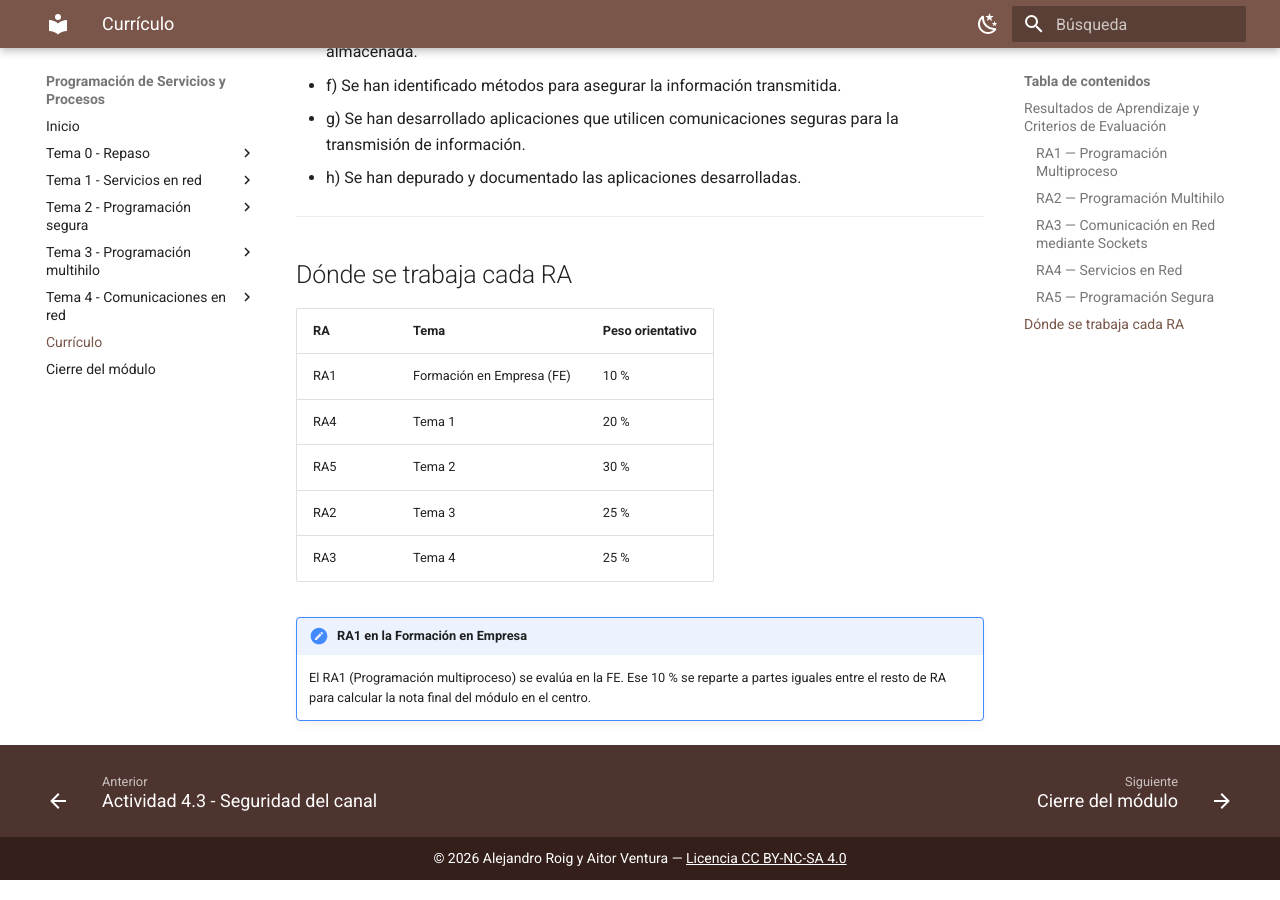
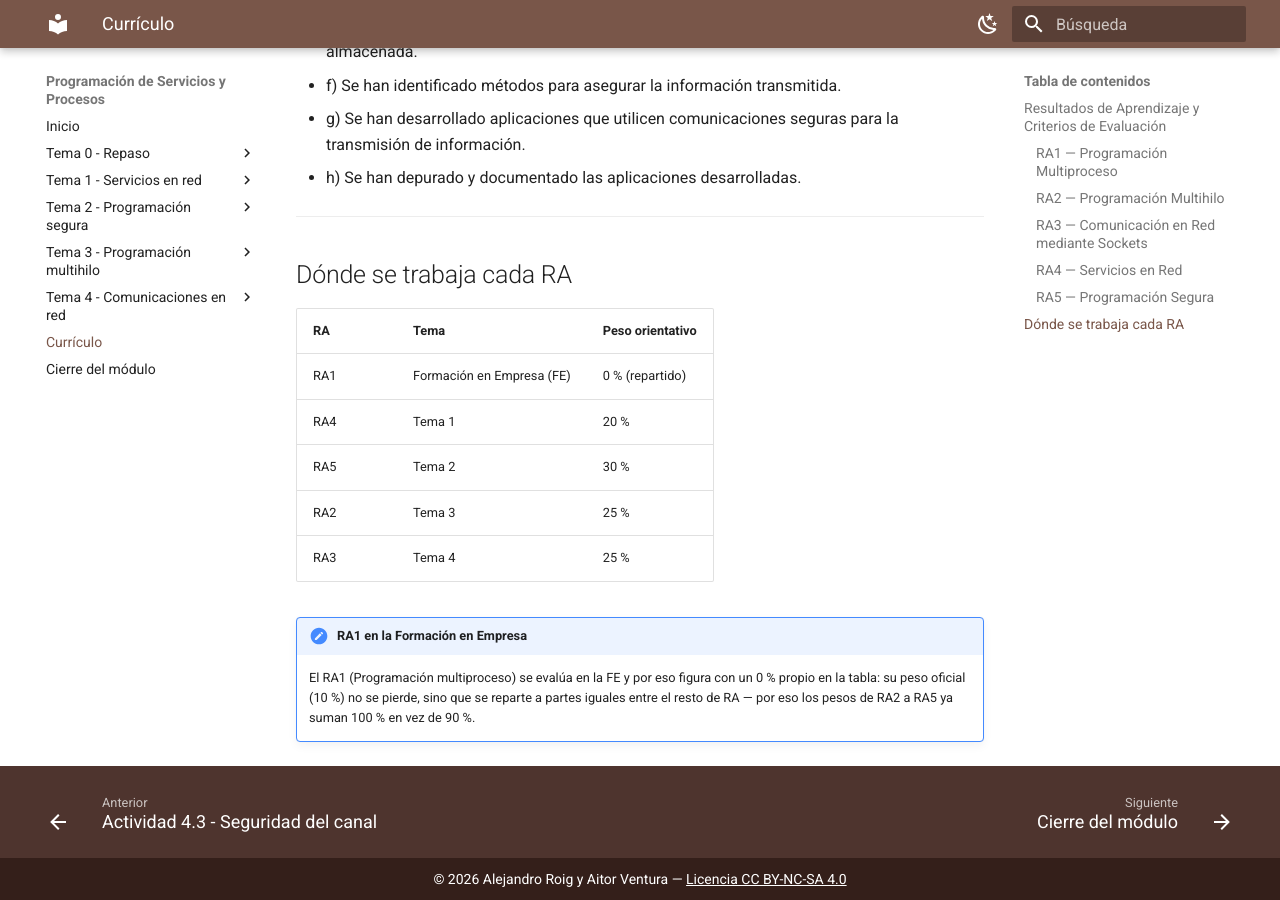
Before and after one commit to aitorventura/programacion-servicios-procesos, an MkDocs documentation site: the page built from docs/curriculum.md, in a window 1280 px wide and 900 px high, scrolled down 3012 px. Built offline with MkDocs 1.6.1 and Material for MkDocs 9.7.7, drawn with Linux system fonts in a browser that asks for light colours.

Commit message:
Corrige la suma de pesos de la tabla RA-Tema
RA1 pasa a figurar con 0% propio (en vez de 10%) ya que su peso se
reparte entre el resto de RA, que suman 100% — mostrar 10% además
hacía que la suma total pareciera 110%.

Co-Authored-By: Claude Sonnet 5 <noreply@anthropic.com>

```diff
--- a/docs/curriculum.md
+++ b/docs/curriculum.md
@@ -78,11 +78,11 @@
 
 | RA | Tema | Peso orientativo |
 |---|---|---|
-| RA1 | Formación en Empresa (FE) | 10 % |
+| RA1 | Formación en Empresa (FE) | 0 % (repartido) |
 | RA4 | Tema 1 | 20 % |
 | RA5 | Tema 2 | 30 % |
 | RA2 | Tema 3 | 25 % |
 | RA3 | Tema 4 | 25 % |
 
 !!! note "RA1 en la Formación en Empresa"
-    El RA1 (Programación multiproceso) se evalúa en la FE. Ese 10 % se reparte a partes iguales entre el resto de RA para calcular la nota final del módulo en el centro.
+    El RA1 (Programación multiproceso) se evalúa en la FE y por eso figura con un 0 % propio en la tabla: su peso oficial (10 %) no se pierde, sino que se reparte a partes iguales entre el resto de RA — por eso los pesos de RA2 a RA5 ya suman 100 % en vez de 90 %.
```
